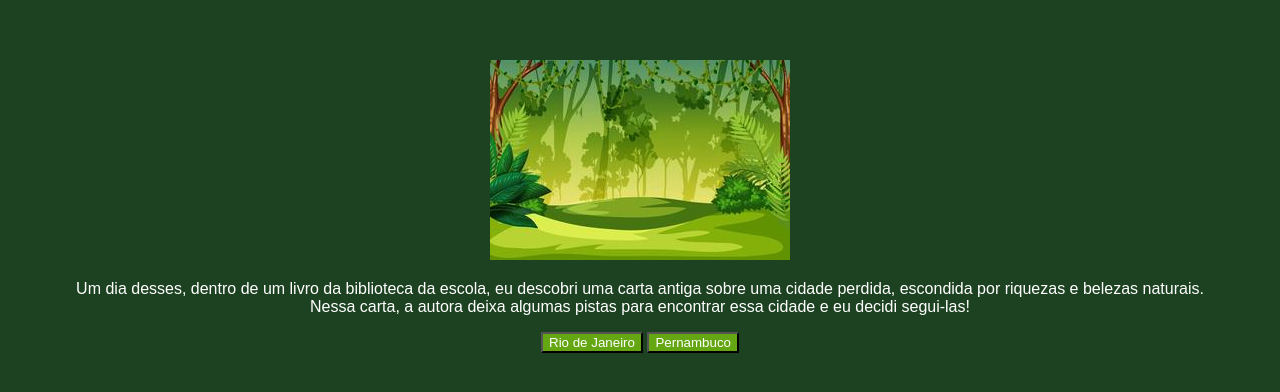
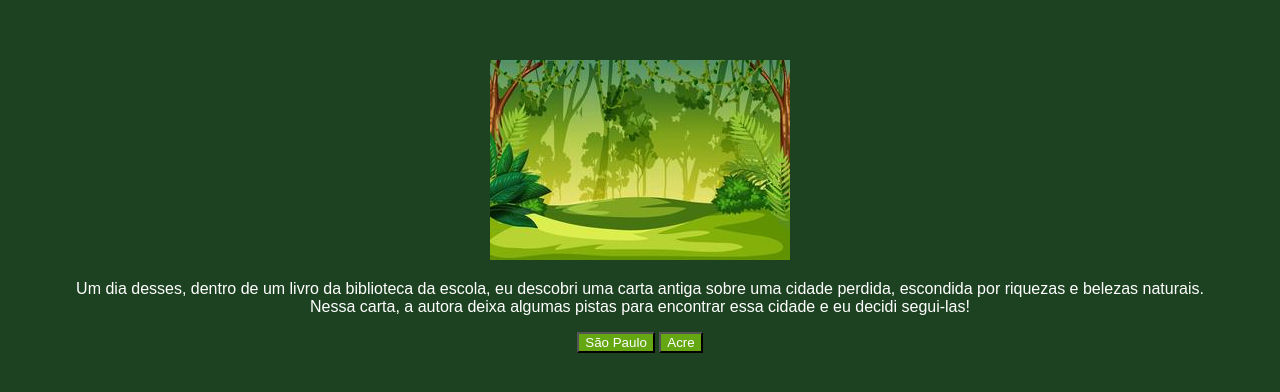
Before and after one commit to Dan11710/dan2, a plain HTML site: page index.html in a window 1280 px wide. Shown: the part 144-536 px from the top of the page. Drawn offline with Linux system fonts and the light colour scheme; a web font is replaced by a local one.

Commit message:
Update index.html

```diff
--- a/index.html
+++ b/index.html
@@ -14,16 +14,16 @@
         <div class="passo ativo" id="passo-0">
             <img src="cenario-passo0.png" alt="">
             <p>Um dia desses, dentro de um livro da biblioteca da escola, eu descobri uma carta antiga sobre uma cidade perdida, escondida por riquezas e belezas naturais. Nessa carta, a autora deixa algumas pistas para encontrar essa cidade e eu decidi segui-las!</p>
-            <button class="btn-proximo" data-proximo="1">Rio de Janeiro</button>
-            <button class="btn-proximo" data-proximo="2">Pernambuco</button>
+            <button class="btn-proximo" data-proximo="1">São Paulo</button>
+            <button class="btn-proximo" data-proximo="2">Acre</button>
         </div>
         <div class="passo" id="passo-1">
-            <p>Você começa sua jornada no Rio de Janeiro, subindo o Pico da Tijuca ao amanhecer para encontrar a primeira pista.</p>
+            <p>Você começa sua jornada no São Paulo, subindo o Pico da Tijuca ao amanhecer para encontrar a primeira pista.</p>
             <button class="btn-proximo" data-proximo="3">Procurar a pista no topo do pico</button>
             <button class="btn-proximo" data-proximo="4">Desistir e voltar para casa</button>
         </div>
         <div class="passo" id="passo-2">
-            <p>Em Pernambuco, você visita a histórica cidade de Olinda. Na carta, uma das pistas indica que para localizar a entrada para a cidade perdida você deve procurar a próxima pista em um dos pontos turísticos da cidade. Por qual você começa?</p>
+            <p>Em Acre, você visita a histórica cidade de Olinda. Na carta, uma das pistas indica que para localizar a entrada para a cidade perdida você deve procurar a próxima pista em um dos pontos turísticos da cidade. Por qual você começa?</p>
             <button class="btn-proximo" data-proximo="5">Investigar as igrejas antigas</button>
             <button class="btn-proximo" data-proximo="6">Explorar as praias próximas</button>
         </div>
```
